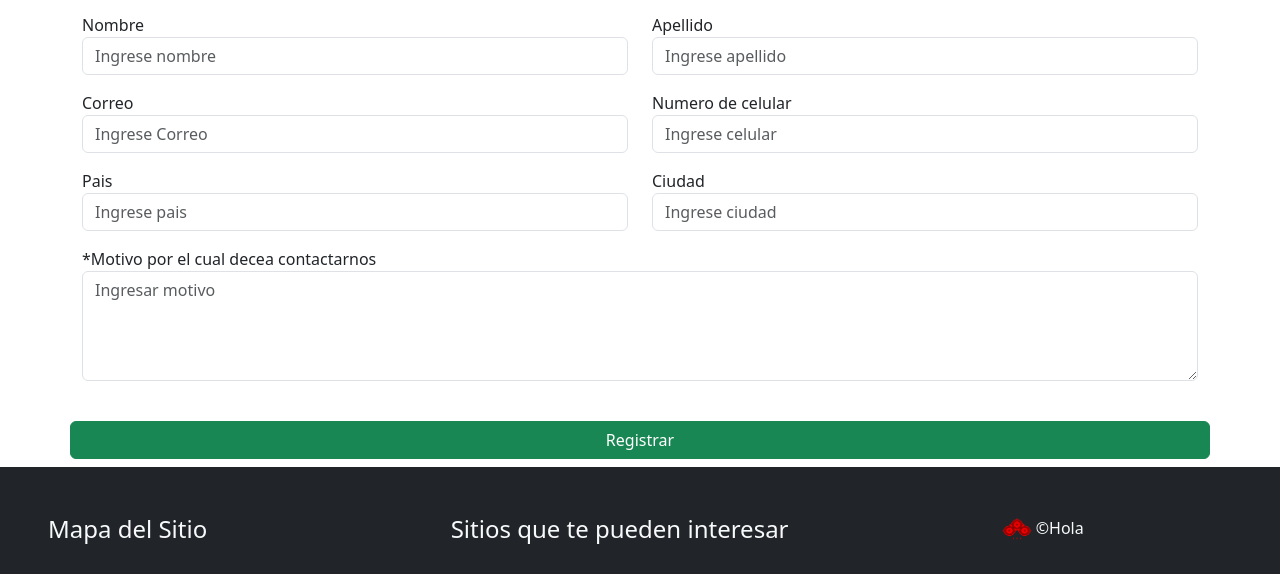
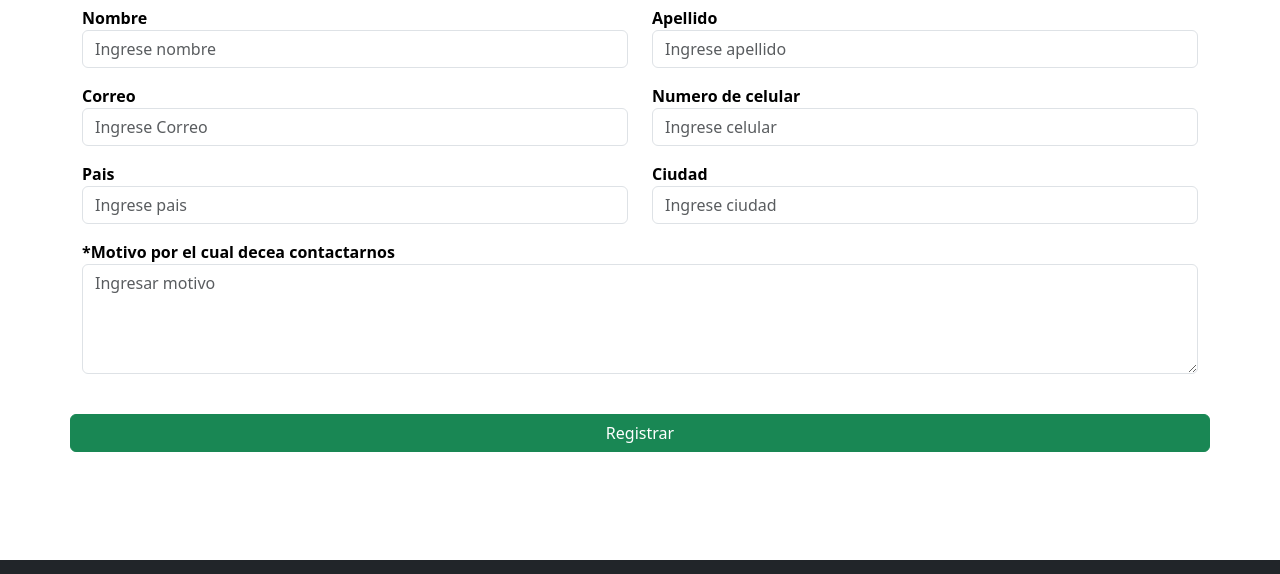
Before and after one commit to koy-hou/PGY3121_002D, a plain HTML site: page contacto.html in a window 1280 px wide. Shown: the part 239-813 px from the top of the page. Drawn offline with nearby package versions, Linux system fonts and the light colour scheme; the site is published under a folder, as on GitHub Pages, so addresses that start at the root find nothing; no server answers.

Commit message:
Update contacto

```diff
--- a/contacto.html
+++ b/contacto.html
@@ -5,8 +5,8 @@
     <meta http-equiv="X-UA-Compatible" content="IE=edge">
     <meta name="viewport" content="width=device-width, initial-scale=1.0">
     <link href="https://cdn.jsdelivr.net/npm/bootstrap@5.3.0-alpha3/dist/css/bootstrap.min.css" rel="stylesheet" integrity="sha384-KK94CHFLLe+nY2dmCWGMq91rCGa5gtU4mk92HdvYe+M/SXH301p5ILy+dN9+nJOZ" crossorigin="anonymous">
-    <link rel="stylesheet" href="/css/styles.css" class="theme">
-    <link rel="stylesheet" href="/css/formulario.css" class="theme">
+    <link rel="stylesheet" href="css/styles.css" class="theme">
+    <link rel="stylesheet" href="css/formulario.css" class="theme">
     <title>Contactanos</title>
 </head>
 <body>
```
